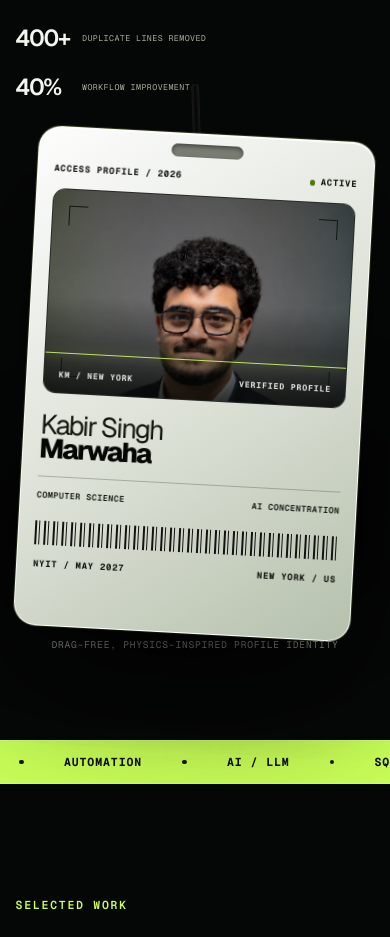
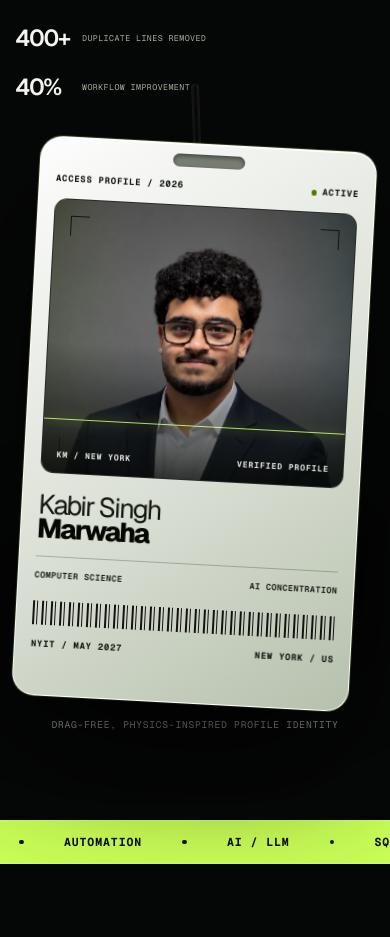
Before and after one commit to Kabir-SM/Kabir-SM.github.io, a Next.js app: page / in a window 390 px wide. Shown: the part 923-1860 px from the top of the page. Built offline with nearby package versions, Linux system fonts and the light colour scheme.

Commit message:
Show more of portrait suit

```diff
--- a/app/globals.css
+++ b/app/globals.css
@@ -2388,7 +2388,7 @@ summary {
 
 /* Portrait access badge */
 .profile-badge {
-  min-height: 590px;
+  min-height: 660px;
   padding: 1rem 1rem 1.1rem;
   border-color: rgba(255, 255, 255, 0.84);
   background:
@@ -2400,7 +2400,7 @@ summary {
 }
 
 .badge-portrait {
-  height: 278px;
+  height: 350px;
   isolation: isolate;
   border: 1px solid rgba(13, 17, 12, 0.32);
   background: #343735;
@@ -2417,15 +2417,15 @@ summary {
   width: 100%;
   height: 100%;
   object-fit: cover;
-  object-position: 50% 38%;
+  object-position: 50% 55%;
   filter: saturate(0.9) contrast(1.04);
-  transform: scale(1.015);
+  transform: scale(1);
   transition: filter 500ms ease, transform 700ms cubic-bezier(0.16, 1, 0.3, 1);
 }
 
 .profile-badge:hover .badge-photo {
   filter: saturate(1) contrast(1.02);
-  transform: scale(1.045);
+  transform: scale(1.018);
 }
 
 .badge-photo-shade {
@@ -2471,13 +2471,15 @@ summary {
 }
 
 @media (max-width: 760px) {
-  .profile-badge { min-height: 540px; }
-  .badge-portrait { height: 238px; }
+  .badge-stage { min-height: 650px; }
+  .profile-badge { min-height: 590px; }
+  .badge-portrait { height: 300px; }
 }
 
 @media (max-width: 430px) {
-  .profile-badge { min-height: 500px; }
-  .badge-portrait { height: 205px; }
+  .badge-stage { min-height: 620px; }
+  .profile-badge { min-height: 560px; }
+  .badge-portrait { height: 275px; }
 }
 
 /* Readable interactive particle field */
```
